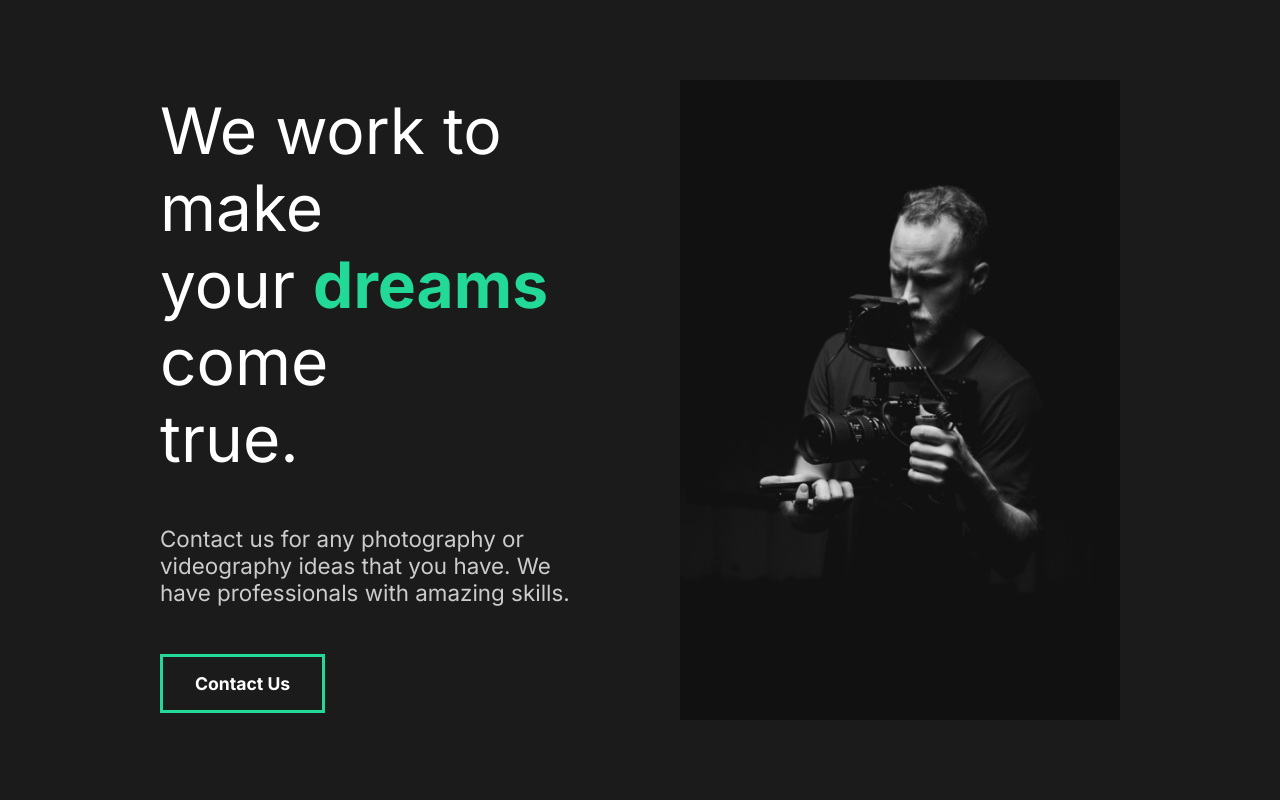
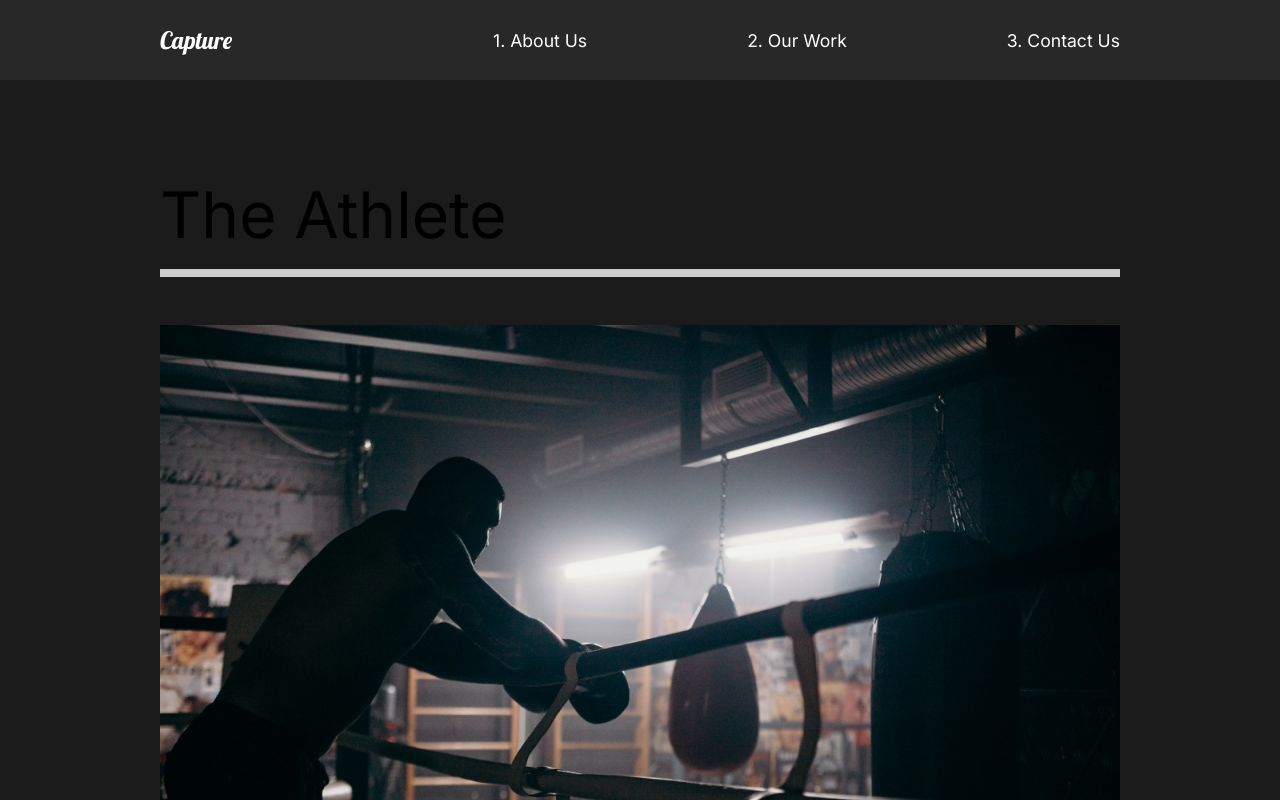
Before and after one commit to tdepasquale/portfolio, a React (Create React App) app: page /work in a window 1280 px wide. Shown: the top 800 px of the page. Built offline with nearby package versions, Linux system fonts and the light colour scheme.

Commit message:
Navigation

```diff
--- a/src/App.jsx
+++ b/src/App.jsx
@@ -1,11 +1,20 @@
 import GlobalStyle from "./components/GlobalStyle";
+import { Nav } from "./components/Nav";
 import { AboutUs } from "./pages/AboutUs";
+import { ContactUs } from "./pages/ContactUs";
+import { OurWork } from "./pages/OurWork";
+import { Switch, Route } from "react-router-dom";
 
 function App() {
   return (
     <div className="App">
       <GlobalStyle />
-      <AboutUs />
+      <Nav />
+      <Switch>
+        <Route exact path="/" component={AboutUs}></Route>
+        <Route path="/work" component={OurWork}></Route>
+        <Route path="/contact" component={ContactUs}></Route>
+      </Switch>
     </div>
   );
 }
--- /dev/null
+++ b/src/components/Nav.jsx
@@ -0,0 +1,53 @@
+import React from "react";
+import styled from "styled-components";
+import { Link } from "react-router-dom";
+
+const StyledNav = styled.nav`
+  min-height: 10vh;
+  display: flex;
+  margin: auto;
+  justify-content: space-between;
+  align-items: center;
+  padding: 1rem 10rem;
+  background-color: #282828;
+  a {
+    color: white;
+    text-decoration: none;
+  }
+  ul {
+    display: flex;
+    list-style: none;
+  }
+  li {
+    padding-left: 10rem;
+    position: relative;
+  }
+  #logo {
+    font-size: 1.5rem;
+    font-family: "Lobster", cursive;
+    font-weight: lighter;
+  }
+`;
+
+export const Nav = () => {
+  return (
+    <StyledNav>
+      <h1>
+        <Link to="/" id="logo">
+          Capture
+        </Link>
+      </h1>
+      <ul>
+        <li>
+          <Link to="/">1. About Us</Link>
+        </li>
+        <li>
+          <Link to="/work">2. Our Work</Link>
+        </li>
+        <li>
+          <Link to="/contact">3. Contact Us</Link>
+        </li>
+      </ul>
+    </StyledNav>
+  );
+};
--- a/src/index.js
+++ b/src/index.js
@@ -2,10 +2,13 @@ import React from "react";
 import ReactDOM from "react-dom";
 import App from "./App";
 import reportWebVitals from "./reportWebVitals";
+import { BrowserRouter } from "react-router-dom";
 
 ReactDOM.render(
   <React.StrictMode>
-    <App />
+    <BrowserRouter>
+      <App />
+    </BrowserRouter>
   </React.StrictMode>,
   document.getElementById("root")
 );
--- /dev/null
+++ b/src/pages/ContactUs.jsx
@@ -0,0 +1,9 @@
+import React from "react";
+
+export const ContactUs = () => {
+  return (
+    <div>
+      <h1>Contact Us</h1>
+    </div>
+  );
+};
--- /dev/null
+++ b/src/pages/OurWork.jsx
@@ -0,0 +1,59 @@
+import React from "react";
+import athlete from "../img/athlete-small.png";
+import theRacer from "../img/theracer-small.png";
+import goodTimes from "../img/goodtimes-small.png";
+import styled from "styled-components";
+import { Link } from "react-router-dom";
+
+const StyledWork = styled.div`
+  min-height: 100vh;
+  overflow: hidden;
+  padding: 5rem 10rem;
+  h2 {
+    padding: 1rem 0;
+  }
+`;
+
+const StyledMovie = styled.div`
+  padding-bottom: 10rem;
+  .line {
+    height: 0.5rem;
+    background-color: #ccc;
+    margin-bottom: 3rem;
+  }
+  img {
+    width: 100%;
+    height: 70vh;
+    object-fit: cover;
+  }
+`;
+
+export const OurWork = () => {
+  return (
+    <StyledWork>
+      <StyledMovie>
+        <h2>The Athlete</h2>
+        <div className="line"></div>
+        <Link>
+          <img src={athlete} alt="athlete" />
+        </Link>
+      </StyledMovie>
+
+      <StyledMovie>
+        <h2>The Racer</h2>
+        <div className="line"></div>
+        <Link>
+          <img src={theRacer} alt="the racer" />
+        </Link>
+      </StyledMovie>
+
+      <StyledMovie>
+        <h2>Good Times</h2>
+        <div className="line"></div>
+        <Link>
+          <img src={goodTimes} alt="good times" />
+        </Link>
+      </StyledMovie>
+    </StyledWork>
+  );
+};
```
